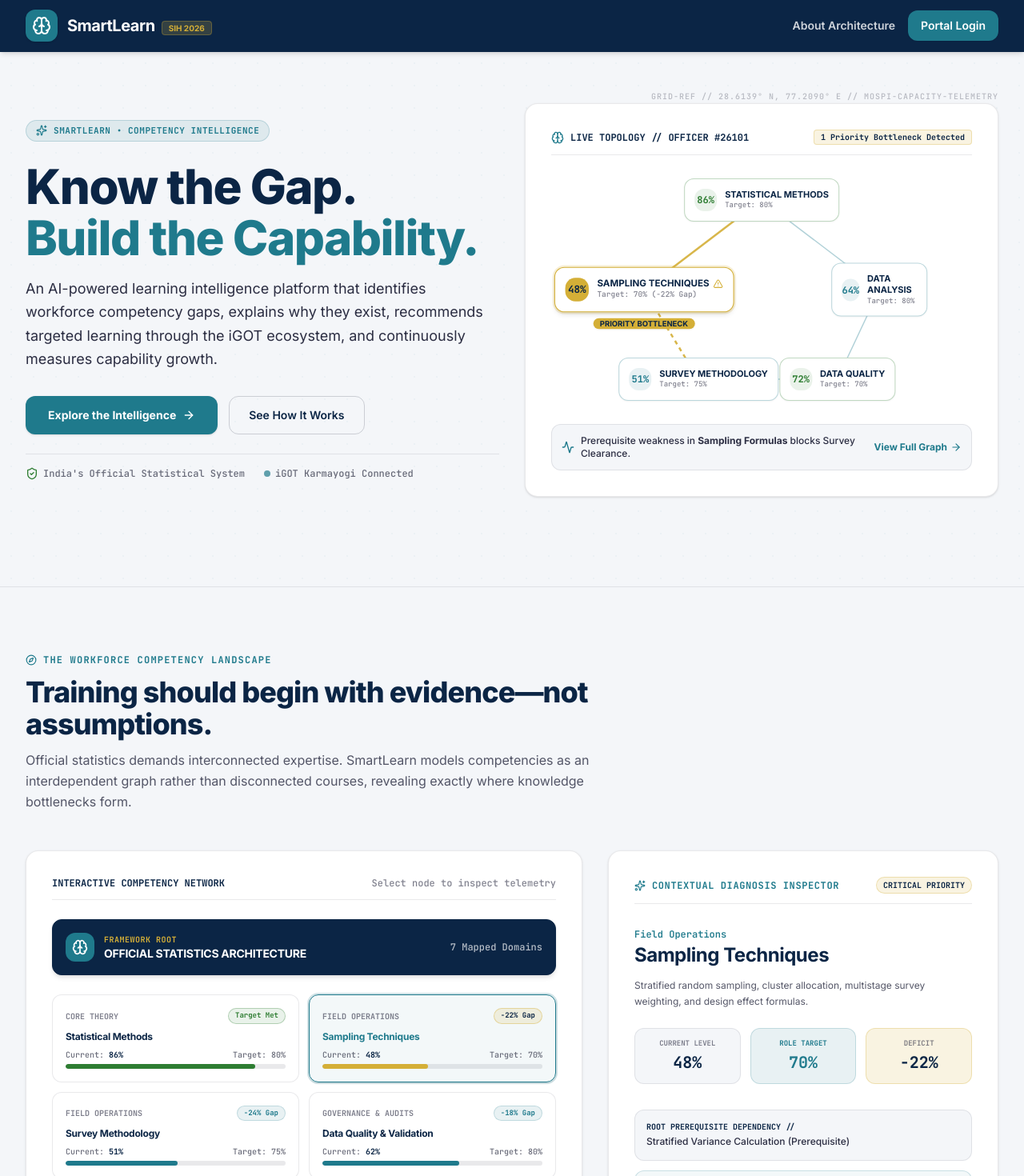
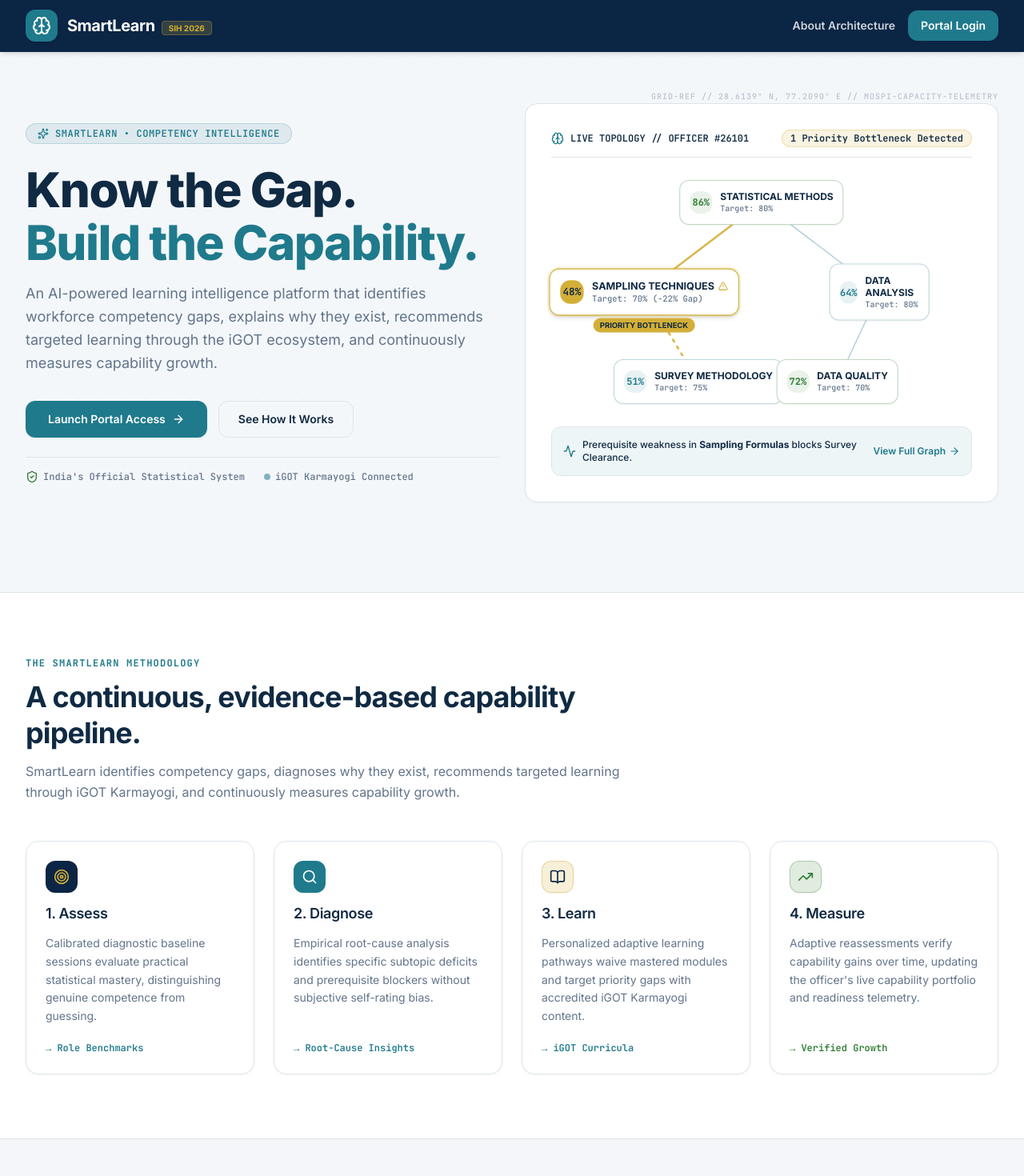
Before and after one commit to virajsuryavanshi04/SIH, a React (Vite) app in the folder frontend/: page / in a window 1280 px wide. Shown: the top 1470 px of the page at 80% size. Built offline with nearby package versions, Linux system fonts and the light colour scheme.

Commit message:
Homepage Updates

```diff
--- a/frontend/src/components/homepage/HeroIntelligence.tsx
+++ b/frontend/src/components/homepage/HeroIntelligence.tsx
@@ -14,55 +14,56 @@
   const [hoveredNode, setHoveredNode] = useState<string | null>('sampling');
 
   return (
-    <section className="relative pt-12 pb-20 lg:pt-16 lg:pb-28 px-4 sm:px-6 lg:px-8 border-b border-[#2B2D42]/10 overflow-hidden bg-[#F4F6F9]">
+    <section className="relative pt-12 pb-20 lg:pt-16 lg:pb-28 px-4 sm:px-6 lg:px-8 border-b border-[#DCE5EA] overflow-hidden bg-[#F4F7FA]">
       {/* Subtle cartographic grid & structural data coordinates */}
       <div className="absolute inset-0 bg-[radial-gradient(#1F7A8C0a_1px,transparent_1px)] bg-[size:28px_28px] pointer-events-none" />
-      <div className="absolute top-12 right-8 text-[10px] font-mono text-[#2B2D42]/30 uppercase tracking-widest pointer-events-none hidden lg:block">
+      <div className="absolute top-12 right-8 text-[10px] font-mono text-[#62748A]/40 uppercase tracking-widest pointer-events-none hidden lg:block">
         GRID-REF // 28.6139° N, 77.2090° E // MoSPI-CAPACITY-TELEMETRY
       </div>
 
       <div className="max-w-7xl mx-auto grid grid-cols-1 lg:grid-cols-12 gap-12 lg:gap-8 items-center relative z-10">
         {/* Left Editorial Narrative */}
         <div className="lg:col-span-6 space-y-6 text-left">
-          <div className="inline-flex items-center space-x-2 px-3 py-1 rounded-full bg-[#1F7A8C]/10 border border-[#1F7A8C]/20 text-[#1F7A8C]">
+          <div className="inline-flex items-center space-x-2 px-3.5 py-1 rounded-full bg-[#1F7A8C]/10 border border-[#1F7A8C]/20 text-[#1F7A8C]">
             <Sparkles className="w-3.5 h-3.5" />
-            <span className="text-[11px] font-mono font-bold tracking-wider uppercase">
+            <span className="text-xs font-mono font-semibold tracking-wider uppercase">
               SMARTLEARN • COMPETENCY INTELLIGENCE
             </span>
           </div>
 
           <div className="space-y-4">
-            <h1 className="text-4xl sm:text-5xl lg:text-6xl font-black text-[#0B2545] tracking-tight leading-[1.08]">
+            <h1 className="text-4xl sm:text-5xl lg:text-6xl font-extrabold text-[#102A43] tracking-tight leading-[1.1]">
               Know the Gap. <br />
               <span className="text-[#1F7A8C]">Build the Capability.</span>
             </h1>
-            <p className="text-base sm:text-lg text-[#2B2D42] leading-relaxed max-w-xl font-normal">
+            <p className="text-base sm:text-lg text-[#62748A] leading-relaxed max-w-xl font-normal">
               An AI-powered learning intelligence platform that identifies workforce competency gaps, explains why they exist, recommends targeted learning through the iGOT ecosystem, and continuously measures capability growth.
             </p>
           </div>
 
           {/* Interactive CTAs */}
           <div className="pt-2 flex flex-col sm:flex-row items-stretch sm:items-center gap-3.5">
-            <Button
-              size="lg"
-              onClick={onExploreClick}
-              className="bg-[#1F7A8C] hover:bg-[#1F7A8C]/90 text-[#FFFFFF] font-bold px-7 h-12 shadow-sm text-sm cursor-pointer flex items-center justify-center gap-2"
-            >
-              <span>Explore the Intelligence</span>
-              <ArrowRight className="w-4 h-4" />
-            </Button>
+            <Link to="/login">
+              <Button
+                size="lg"
+                className="w-full sm:w-auto bg-[#1F7A8C] hover:bg-[#1F7A8C]/90 text-[#FFFFFF] font-semibold px-7 h-11.5 rounded-xl shadow-xs text-sm cursor-pointer flex items-center justify-center gap-2"
+              >
+                <span>Launch Portal Access</span>
+                <ArrowRight className="w-4 h-4" />
+              </Button>
+            </Link>
             <Button
               variant="outline"
               size="lg"
               onClick={onHowItWorksClick}
-              className="border-[#2B2D42]/20 text-[#0B2545] hover:bg-[#FFFFFF] hover:border-[#1F7A8C] hover:text-[#1F7A8C] font-semibold px-6 h-12 text-sm bg-transparent cursor-pointer"
+              className="w-full sm:w-auto border-[#DCE5EA] text-[#102A43] hover:bg-[#FFFFFF] hover:border-[#1F7A8C] hover:text-[#1F7A8C] font-semibold px-6 h-11.5 rounded-xl text-sm bg-transparent cursor-pointer"
             >
               See How It Works
             </Button>
           </div>
 
           {/* Institutional Trust Badges */}
-          <div className="pt-4 border-t border-[#2B2D42]/10 flex flex-wrap items-center gap-6 text-xs text-[#2B2D42]/70 font-mono">
+          <div className="pt-4 border-t border-[#DCE5EA] flex flex-wrap items-center gap-6 text-xs text-[#62748A] font-mono">
             <div className="flex items-center space-x-1.5">
               <ShieldCheck className="w-4 h-4 text-[#2E7D32]" />
               <span className="font-medium">India's Official Statistical System</span>
@@ -76,14 +77,14 @@
 
         {/* Right Live Spatial Competency Network Visualization */}
         <div className="lg:col-span-6">
-          <div className="relative bg-[#FFFFFF] rounded-2xl border border-[#2B2D42]/10 p-6 sm:p-8 shadow-sm overflow-hidden min-h-[460px] flex flex-col justify-between">
+          <div className="relative bg-[#FFFFFF] rounded-2xl border border-[#DCE5EA] p-6 sm:p-8 shadow-[0_1px_3px_rgba(11,37,69,0.04)] overflow-hidden min-h-[460px] flex flex-col justify-between">
             {/* Top Bar telemetry */}
-            <div className="flex items-center justify-between border-b border-[#2B2D42]/10 pb-3 text-xs font-mono">
-              <div className="flex items-center space-x-2 text-[#0B2545] font-bold">
+            <div className="flex items-center justify-between border-b border-[#DCE5EA] pb-3 text-xs font-mono">
+              <div className="flex items-center space-x-2 text-[#102A43] font-semibold">
                 <Brain className="w-4 h-4 text-[#1F7A8C]" />
                 <span>LIVE TOPOLOGY // OFFICER #26101</span>
               </div>
-              <span className="text-[10px] font-bold px-2 py-0.5 rounded bg-[#D4AF37]/15 text-[#0B2545] border border-[#D4AF37]/30">
+              <span className="text-xs font-semibold px-2.5 py-0.5 rounded-full bg-[#D4AF37]/15 text-[#102A43] border border-[#D4AF37]/30">
                 1 Priority Bottleneck Detected
               </span>
             </div>
@@ -142,7 +143,7 @@
                       <div className={cn(
                         "w-7 h-7 rounded-lg flex items-center justify-center font-mono font-bold text-xs",
                         isGap
-                          ? "bg-[#D4AF37] text-[#0B2545]"
+                          ? "bg-[#D4AF37] text-[#102A43]"
                           : node.status === 'proficient'
                           ? "bg-[#2E7D32]/10 text-[#2E7D32]"
                           : "bg-[#1F7A8C]/10 text-[#1F7A8C]"
@@ -151,18 +152,18 @@
                       </div>
 
                       <div className="text-left">
-                        <div className="text-[11px] font-bold text-[#0B2545] leading-tight flex items-center gap-1">
+                        <div className="text-xs font-bold text-[#102A43] leading-tight flex items-center gap-1">
                           <span>{node.label}</span>
                           {isGap && <AlertTriangle className="w-3 h-3 text-[#D4AF37]" />}
                         </div>
-                        <div className="text-[9px] text-[#2B2D42]/60 font-mono">
+                        <div className="text-[10px] text-[#62748A] font-mono">
                           Target: {node.target}% {isGap ? '(-22% Gap)' : ''}
                         </div>
                       </div>
                     </div>
 
                     {isGap && (
-                      <div className="absolute -bottom-5 left-1/2 -translate-x-1/2 whitespace-nowrap px-2 py-0.2 rounded-full bg-[#D4AF37] text-[#0B2545] text-[9px] font-bold shadow-xs">
+                      <div className="absolute -bottom-5 left-1/2 -translate-x-1/2 whitespace-nowrap px-2 py-0.5 rounded-full bg-[#D4AF37] text-[#102A43] text-[9px] font-bold shadow-xs">
                         PRIORITY BOTTLENECK
                       </div>
                     )}
@@ -172,14 +173,14 @@
             </div>
 
             {/* Bottom Dynamic Diagnostic Pill */}
-            <div className="p-3 rounded-xl bg-[#F4F6F9] border border-[#2B2D42]/10 flex flex-col sm:flex-row sm:items-center justify-between gap-2 text-xs">
-              <div className="flex items-center space-x-2 text-[#2B2D42]">
+            <div className="p-3.5 rounded-xl bg-[#EEF5F7] border border-[#DCE5EA] flex flex-col sm:flex-row sm:items-center justify-between gap-2 text-xs">
+              <div className="flex items-center space-x-2 text-[#102A43]">
                 <Activity className="w-4 h-4 text-[#1F7A8C] shrink-0" />
                 <span className="font-medium">
                   Prerequisite weakness in <strong>Sampling Formulas</strong> blocks Survey Clearance.
                 </span>
               </div>
-              <Link to="/login" className="shrink-0 text-[#1F7A8C] font-bold flex items-center hover:underline">
+              <Link to="/login" className="shrink-0 text-[#1F7A8C] font-semibold flex items-center hover:underline">
                 <span>View Full Graph</span>
                 <ArrowRight className="w-3.5 h-3.5 ml-1" />
               </Link>
--- a/frontend/src/pages/public/Landing.tsx
+++ b/frontend/src/pages/public/Landing.tsx
@@ -5,6 +5,7 @@
 import WorkforceSignals from '@/components/homepage/WorkforceSignals';
 import ImprovementTrajectory from '@/components/homepage/ImprovementTrajectory';
 import FinalCTA from '@/components/homepage/FinalCTA';
+import { Target, Search, BookOpen, TrendingUp } from 'lucide-react';
 
 export default function Landing() {
   const scrollToSection = (id: string) => {
@@ -18,23 +19,106 @@
     <div className="flex flex-col min-h-screen bg-[#F4F7FA] text-[#102A43] selection:bg-[#1F7A8C]/20 selection:text-[#0B2545]">
       {/* 1. HERO: Problem Definition & Spatial Topology Preview */}
       <HeroIntelligence
-        onExploreClick={() => scrollToSection('competency-landscape')}
-        onHowItWorksClick={() => scrollToSection('learning-journey')}
+        onExploreClick={() => scrollToSection('how-it-works')}
+        onHowItWorksClick={() => scrollToSection('how-it-works')}
       />
 
-      {/* 2. THE WORKFORCE COMPETENCY LANDSCAPE & ROOT CAUSE INSPECTOR */}
+      {/* 2. THE 4-STEP VALUE PROPOSITION (Assess, Diagnose, Learn, Measure) */}
+      <section id="how-it-works" className="py-16 sm:py-20 px-4 sm:px-6 lg:px-8 bg-[#FFFFFF] border-b border-[#DCE5EA]">
+        <div className="max-w-7xl mx-auto space-y-12 text-left">
+          <div className="space-y-3 max-w-3xl">
+            <span className="text-xs font-mono font-bold text-[#1F7A8C] uppercase tracking-widest block">
+              THE SMARTLEARN METHODOLOGY
+            </span>
+            <h2 className="text-3xl sm:text-4xl font-bold text-[#102A43] tracking-tight leading-tight">
+              A continuous, evidence-based capability pipeline.
+            </h2>
+            <p className="text-sm sm:text-base text-[#62748A] leading-relaxed">
+              SmartLearn identifies competency gaps, diagnoses why they exist, recommends targeted learning through iGOT Karmayogi, and continuously measures capability growth.
+            </p>
+          </div>
+
+          <div className="grid grid-cols-1 sm:grid-cols-2 lg:grid-cols-4 gap-6">
+            {/* Step 1: Assess */}
+            <div className="p-6 rounded-2xl border border-[#DCE5EA] bg-[#FFFFFF] hover:border-[#1F7A8C]/50 transition-all shadow-[0_1px_3px_rgba(11,37,69,0.04)] space-y-3 flex flex-col justify-between">
+              <div className="space-y-3">
+                <div className="w-10 h-10 rounded-xl bg-[#0B2545] text-[#FFFFFF] flex items-center justify-center font-mono font-bold text-sm shadow-xs">
+                  <Target className="w-5 h-5 text-[#D4AF37]" />
+                </div>
+                <h3 className="text-lg font-semibold text-[#102A43]">1. Assess</h3>
+                <p className="text-sm text-[#62748A] leading-relaxed">
+                  Calibrated diagnostic baseline sessions evaluate practical statistical mastery, distinguishing genuine competence from guessing.
+                </p>
+              </div>
+              <div className="pt-2 text-xs font-mono text-[#1F7A8C] font-semibold">
+                → Role Benchmarks
+              </div>
+            </div>
+
+            {/* Step 2: Diagnose */}
+            <div className="p-6 rounded-2xl border border-[#DCE5EA] bg-[#FFFFFF] hover:border-[#1F7A8C]/50 transition-all shadow-[0_1px_3px_rgba(11,37,69,0.04)] space-y-3 flex flex-col justify-between">
+              <div className="space-y-3">
+                <div className="w-10 h-10 rounded-xl bg-[#1F7A8C] text-[#FFFFFF] flex items-center justify-center font-mono font-bold text-sm shadow-xs">
+                  <Search className="w-5 h-5 text-[#FFFFFF]" />
+                </div>
+                <h3 className="text-lg font-semibold text-[#102A43]">2. Diagnose</h3>
+                <p className="text-sm text-[#62748A] leading-relaxed">
+                  Empirical root-cause analysis identifies specific subtopic deficits and prerequisite blockers without subjective self-rating bias.
+                </p>
+              </div>
+              <div className="pt-2 text-xs font-mono text-[#1F7A8C] font-semibold">
+                → Root-Cause Insights
+              </div>
+            </div>
+
+            {/* Step 3: Learn */}
+            <div className="p-6 rounded-2xl border border-[#DCE5EA] bg-[#FFFFFF] hover:border-[#1F7A8C]/50 transition-all shadow-[0_1px_3px_rgba(11,37,69,0.04)] space-y-3 flex flex-col justify-between">
+              <div className="space-y-3">
+                <div className="w-10 h-10 rounded-xl bg-[#D4AF37]/20 text-[#0B2545] border border-[#D4AF37]/40 flex items-center justify-center font-mono font-bold text-sm shadow-xs">
+                  <BookOpen className="w-5 h-5 text-[#0B2545]" />
+                </div>
+                <h3 className="text-lg font-semibold text-[#102A43]">3. Learn</h3>
+                <p className="text-sm text-[#62748A] leading-relaxed">
+                  Personalized adaptive learning pathways waive mastered modules and target priority gaps with accredited iGOT Karmayogi content.
+                </p>
+              </div>
+              <div className="pt-2 text-xs font-mono text-[#1F7A8C] font-semibold">
+                → iGOT Curricula
+              </div>
+            </div>
+
+            {/* Step 4: Measure */}
+            <div className="p-6 rounded-2xl border border-[#DCE5EA] bg-[#FFFFFF] hover:border-[#1F7A8C]/50 transition-all shadow-[0_1px_3px_rgba(11,37,69,0.04)] space-y-3 flex flex-col justify-between">
+              <div className="space-y-3">
+                <div className="w-10 h-10 rounded-xl bg-[#2E7D32]/15 text-[#2E7D32] border border-[#2E7D32]/30 flex items-center justify-center font-mono font-bold text-sm shadow-xs">
+                  <TrendingUp className="w-5 h-5 text-[#2E7D32]" />
+                </div>
+                <h3 className="text-lg font-semibold text-[#102A43]">4. Measure</h3>
+                <p className="text-sm text-[#62748A] leading-relaxed">
+                  Adaptive reassessments verify capability gains over time, updating the officer's live capability portfolio and readiness telemetry.
+                </p>
+              </div>
+              <div className="pt-2 text-xs font-mono text-[#2E7D32] font-semibold">
+                → Verified Growth
+              </div>
+            </div>
+          </div>
+        </div>
+      </section>
+
+      {/* 3. THE WORKFORCE COMPETENCY LANDSCAPE & ROOT CAUSE INSPECTOR */}
       <CompetencyLandscape />
 
-      {/* 3. ADAPTIVE LEARNING & iGOT PATHWAY */}
+      {/* 4. ADAPTIVE LEARNING & iGOT PATHWAY */}
       <LearningJourneyRoute />
 
-      {/* 4. MACRO WORKFORCE INTELLIGENCE SIGNALS */}
+      {/* 5. MACRO WORKFORCE INTELLIGENCE SIGNALS */}
       <WorkforceSignals />
 
-      {/* 5. MEASURABLE CAPABILITY TRAJECTORY (Proof of growth over time) */}
+      {/* 6. MEASURABLE CAPABILITY TRAJECTORY (Proof of growth over time) */}
       <ImprovementTrajectory />
 
-      {/* 6. FINAL EXECUTIVE CALL TO ACTION */}
+      {/* 7. FINAL EXECUTIVE CALL TO ACTION */}
       <FinalCTA />
     </div>
   );
```
